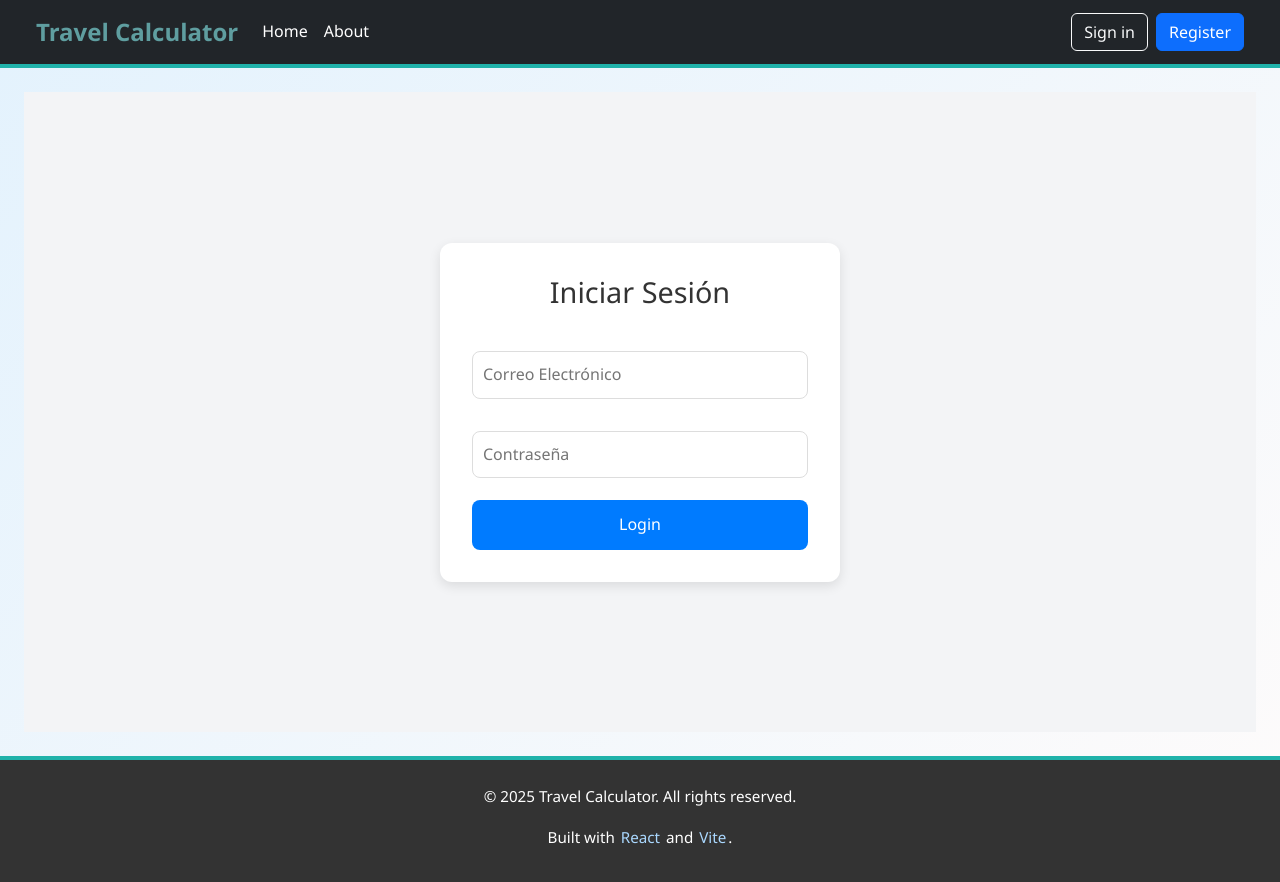
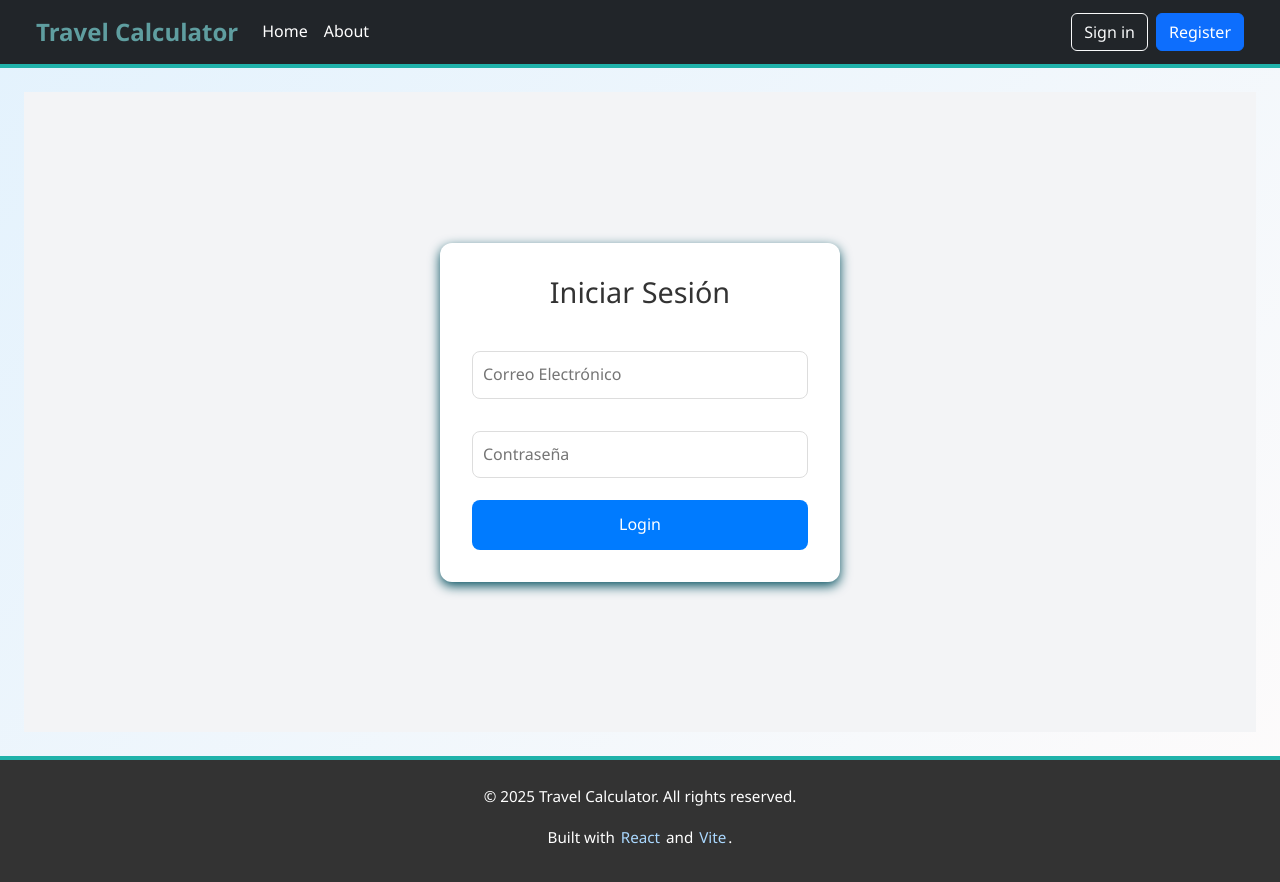
Before and after one commit to JorgeOteiza/travel.calculator, a React (Vite) app: page /login in a window 1280 px wide. Shown: the top 882 px of the page. Built offline with nearby package versions, Linux system fonts and the light colour scheme.

Commit message:
ajuste de estilos de inicio de sesión y contenedor principal

```diff
--- a/src/styles/Login.css
+++ b/src/styles/Login.css
@@ -10,7 +10,7 @@
   background: white;
   padding: 2rem;
   border-radius: 12px;
-    box-shadow: 0 4px 12px rgba(0,0,0,0.1);
+  box-shadow: 0 4px 12px var(--bs-info-text-emphasis);
   max-width: 400px;
   width: 100%;
   text-align: center;
--- a/src/styles/TripForm.css
+++ b/src/styles/TripForm.css
@@ -50,6 +50,7 @@ select:focus {
 
 /* Botón de cálculo */
 button.calculate-button {
+  margin-top: 50px;
   width: 100%;
   padding: 14px;
   font-size: 16px;
--- a/src/styles/home.css
+++ b/src/styles/home.css
@@ -1,6 +1,6 @@
 /* Contenedor principal de la vista Home */
 .home-container {
-  padding: 32px;
+  padding-bottom: 20px;
   min-height: calc(100vh - 140px);
   display: flex;
   flex-direction: column;
@@ -35,7 +35,6 @@
   flex-direction: column;
   justify-content: flex-start;
   gap: 16px;
-  height: fit-content;
 }
 
 /* Botón de calcular */
```
Lines whose indentation alone changed are shown as unchanged.
